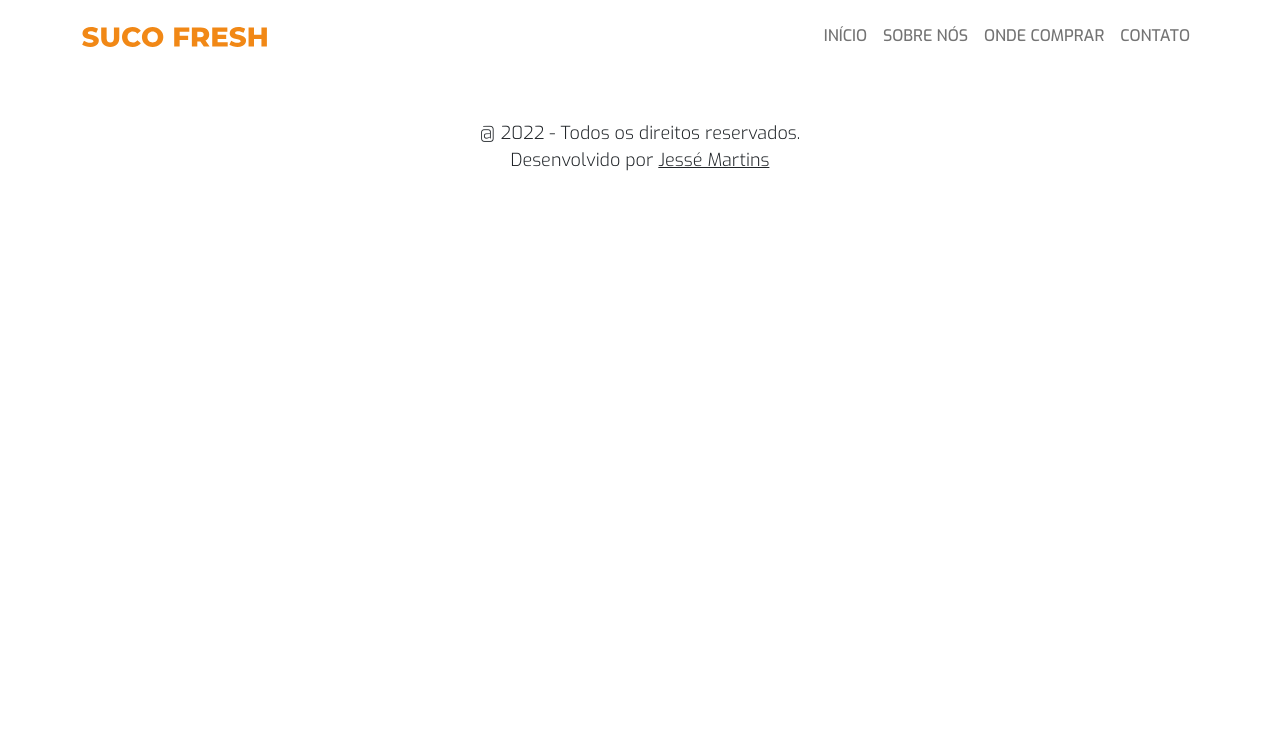
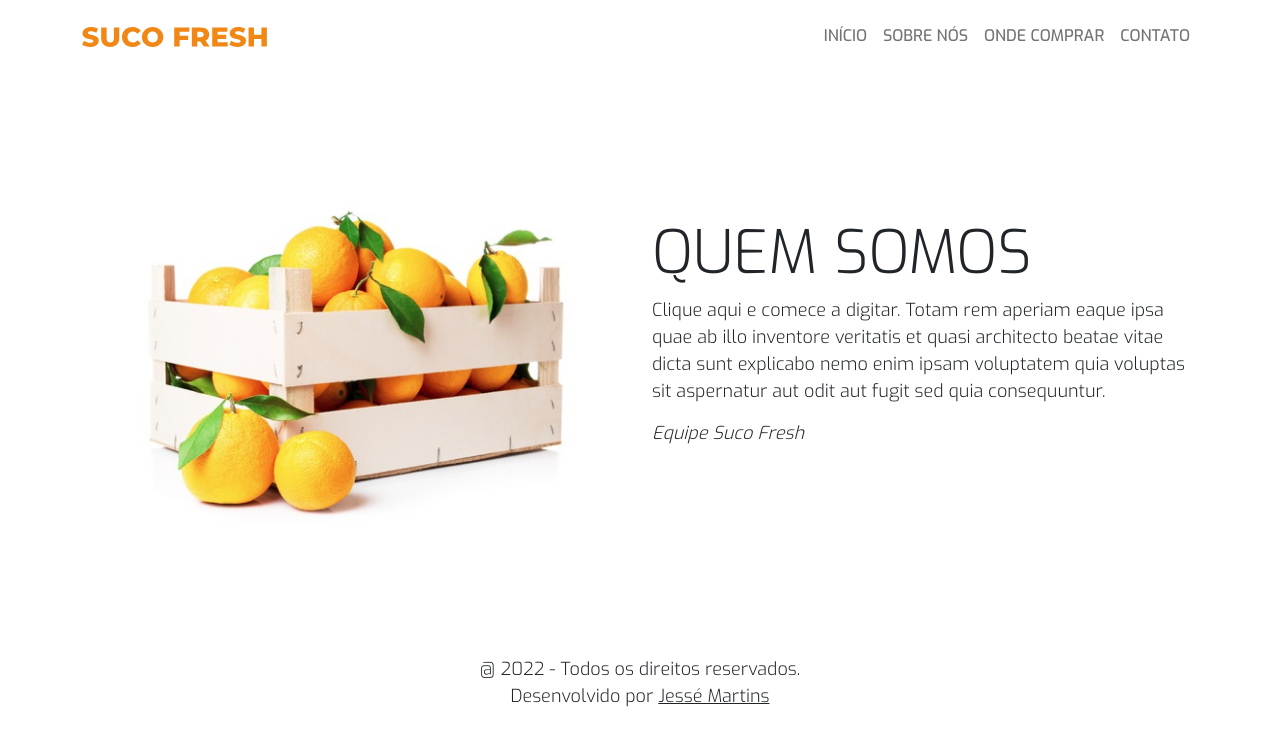
Before and after one commit to dommartinsdev/web-suco-fresh, a Vue app: page /about in a window 1280 px wide. Shown: the top 746 px of the page. Built offline with nearby package versions, Linux system fonts and the light colour scheme.

Commit message:
feat:finalização da página sobre do projeto

```diff
--- a/src/router/index.js
+++ b/src/router/index.js
@@ -1,11 +1,18 @@
 import { createRouter, createWebHistory } from 'vue-router'
 
 import HomeView from '@/views/HomeView'
+import AboutView from '@/views/AboutView'
+
 const routes = [
   {
     path: '/',
     name: 'home',
     component: HomeView
+  },
+  {
+    path: '/about',
+    name: 'about',
+    component: AboutView
   },
 ]
 
--- /dev/null
+++ b/src/views/AboutView.vue
@@ -0,0 +1,45 @@
+<template>
+    <section class="sf-about-01">
+        <div class="container">
+            <div class="row d-flex align-items-center">
+                <div class="col-lg-6 text-center">
+                    <img src="@/assets/images/img-05.png" alt="" width="80%">
+                </div>
+                <div class="col-lg-6">
+                    <h2>QUEM SOMOS</h2>
+                    <p>Clique aqui e comece a digitar. Totam rem aperiam eaque ipsa quae ab illo inventore veritatis et quasi architecto beatae vitae dicta sunt explicabo nemo enim ipsam voluptatem quia voluptas sit aspernatur aut odit aut fugit sed quia consequuntur.</p>
+                    <p class="fst-italic">Equipe Suco Fresh</p>
+                </div>
+            </div>
+        </div>
+    </section>
+</template>
+<script>
+export default {
+
+}
+</script>
+<style>
+    .sf-about-01 {
+        padding: 80px 0px;
+    }
+    .sf-about-01 h2 {
+        font-size: 60px;
+        font-weight: 300;
+    }
+    .sf-about-01 p {
+        margin-bottom: 15px !important;
+    }
+    @media (max-width: 575.98px) {}
+    @media (max-width: 767.98px) {
+        .sf-about-01 {
+            padding: 40px 0px;
+        }
+        .sf-about-01 img {
+            margin-bottom: 30px;
+        }
+    }
+    @media (max-width: 991.98px) {}
+    @media (max-width: 1199.98px) {}
+    @media (max-width: 1399.98px) {}
+</style>
```
Also changed, not shown: 1 other file (tests, documents, lock files or other folders).
